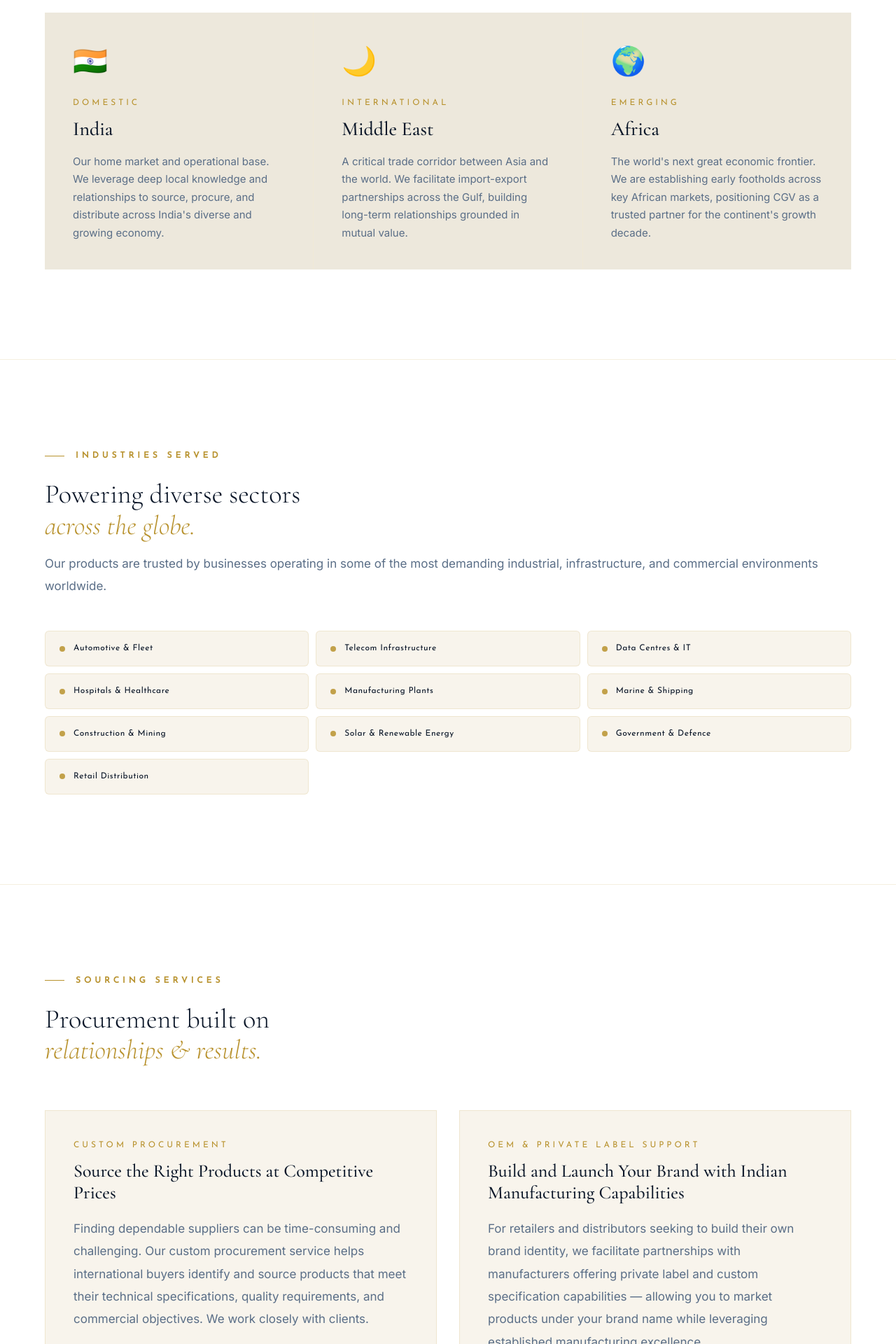
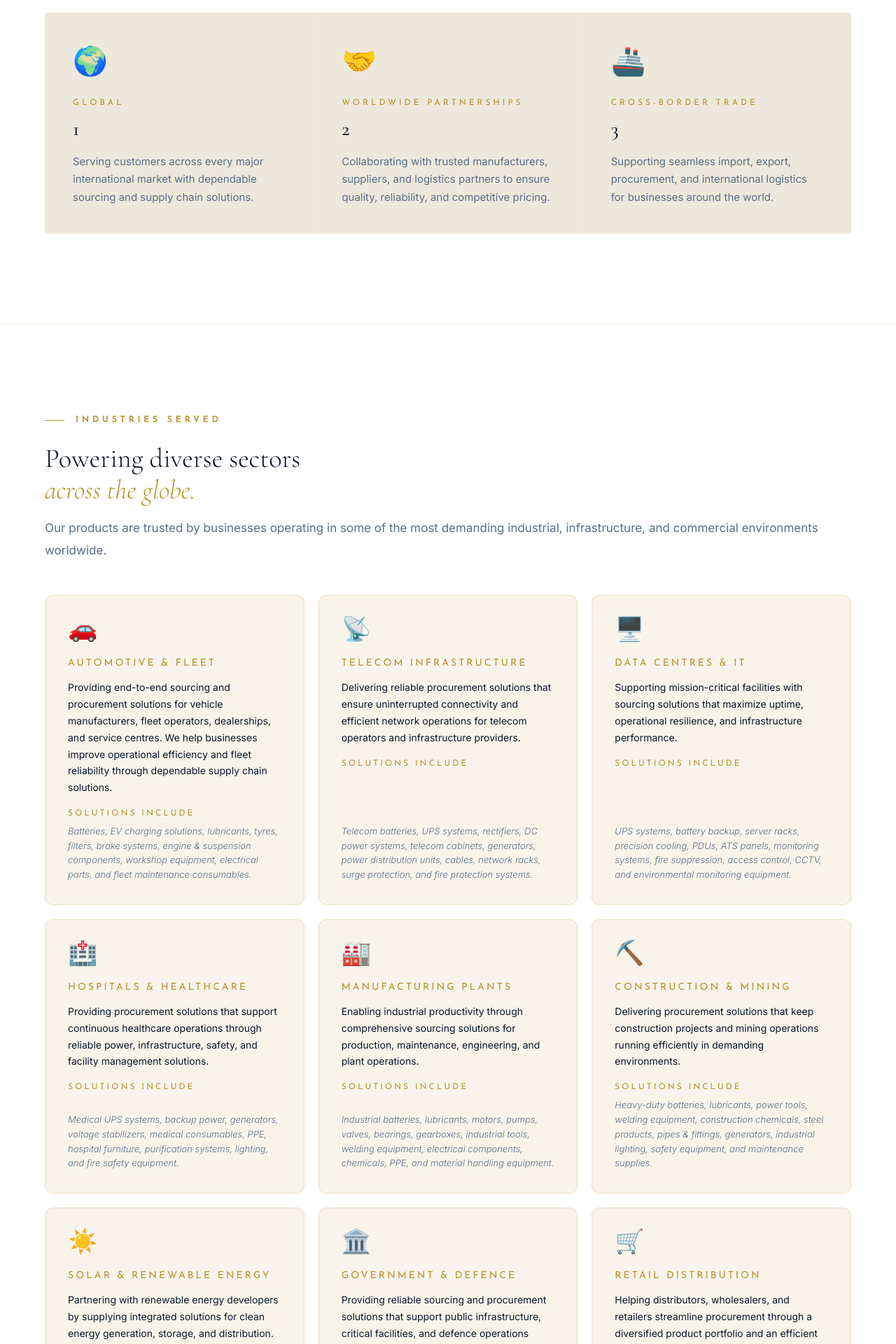
Before and after one commit to Arpan-117/lead-generation-main, a React (Vite) app: page / in a window 1280 px wide. Shown: the part 2160-4080 px from the top of the page at 70% size. Built offline with nearby package versions, Linux system fonts and the light colour scheme.

Commit message:
Updated Industries and Markets section

```diff
--- a/src/molecules/IndustryCard.jsx
+++ b/src/molecules/IndustryCard.jsx
@@ -1,13 +1,25 @@
 /**
  * MOLECULE — IndustryCard
- * A labelled card with a gold dot accent.
- * Used in the Industries section grid.
+ * Hover-reveal card. Default state shows icon + title at the bottom.
+ * On hover: icon shifts up, title + description slide up together,
+ * description fades in, background turns navy, gold border + underline appear.
+ * All transitions via globals.css mol-industry-card__* classes.
  */
-export function IndustryCard({ name }) {
+export function IndustryCard({ icon, title, desc, solutions }) {
   return (
     <div className="mol-industry-card">
-      <span className="mol-industry-card__dot" aria-hidden="true" />
-      <span className="mol-industry-card__name">{name}</span>
+      {/* <span className="mol-industry-card__dot" aria-hidden="true" />
+      <span className="mol-industry-card__name">{name}</span> */}
+
+      <span className="mol-industry-card__icon" aria-hidden="true">{icon}</span>
+      <p className="mol-industry-card__title">{title}</p>
+      <p className="mol-industry-card__desc">{desc}</p>
+      {solutions && (
+        <>
+          <p className="mol-industry-card__solutions-label">Solutions Include</p>
+          <p className="mol-industry-card__solutions">{solutions}</p>
+        </>
+      )}
     </div>
   );
 }
--- a/src/organisms/Industries.jsx
+++ b/src/organisms/Industries.jsx
@@ -3,17 +3,74 @@ import { IndustryCard } from '../molecules/IndustryCard';
 
 /* ── Data ─────────────────────────────────────────────────────────────────── */
 
+// const INDUSTRIES = [
+//   'Automotive & Fleet',
+//   'Telecom Infrastructure',
+//   'Data Centres & IT',
+//   'Hospitals & Healthcare',
+//   'Manufacturing Plants',
+//   'Marine & Shipping',
+//   'Construction & Mining',
+//   'Solar & Renewable Energy',
+//   'Government & Defence',
+//   'Retail Distribution',
+// ];
+
 const INDUSTRIES = [
-  'Automotive & Fleet',
-  'Telecom Infrastructure',
-  'Data Centres & IT',
-  'Hospitals & Healthcare',
-  'Manufacturing Plants',
-  'Marine & Shipping',
-  'Construction & Mining',
-  'Solar & Renewable Energy',
-  'Government & Defence',
-  'Retail Distribution',
+  {
+    icon:      '🚗',
+    title:     'Automotive & Fleet',
+    desc:      'Providing end-to-end sourcing and procurement solutions for vehicle manufacturers, fleet operators, dealerships, and service centres. We help businesses improve operational efficiency and fleet reliability through dependable supply chain solutions.',
+    solutions: 'Batteries, EV charging solutions, lubricants, tyres, filters, brake systems, engine & suspension components, workshop equipment, electrical parts, and fleet maintenance consumables.',
+  },
+  {
+    icon:      '📡',
+    title:     'Telecom Infrastructure',
+    desc:      'Delivering reliable procurement solutions that ensure uninterrupted connectivity and efficient network operations for telecom operators and infrastructure providers.',
+    solutions: 'Telecom batteries, UPS systems, rectifiers, DC power systems, telecom cabinets, generators, power distribution units, cables, network racks, surge protection, and fire protection systems.',
+  },
+  {
+    icon:      '🖥️',
+    title:     'Data Centres & IT',
+    desc:      'Supporting mission-critical facilities with sourcing solutions that maximize uptime, operational resilience, and infrastructure performance.',
+    solutions: 'UPS systems, battery backup, server racks, precision cooling, PDUs, ATS panels, monitoring systems, fire suppression, access control, CCTV, and environmental monitoring equipment.',
+  },
+  {
+    icon:      '🏥',
+    title:     'Hospitals & Healthcare',
+    desc:      'Providing procurement solutions that support continuous healthcare operations through reliable power, infrastructure, safety, and facility management solutions.',
+    solutions: 'Medical UPS systems, backup power, generators, voltage stabilizers, medical consumables, PPE, hospital furniture, purification systems, lighting, and fire safety equipment.',
+  },
+  {
+    icon:      '🏭',
+    title:     'Manufacturing Plants',
+    desc:      'Enabling industrial productivity through comprehensive sourcing solutions for production, maintenance, engineering, and plant operations.',
+    solutions: 'Industrial batteries, lubricants, motors, pumps, valves, bearings, gearboxes, industrial tools, welding equipment, electrical components, chemicals, PPE, and material handling equipment.',
+  },
+  {
+    icon:      '⛏️',
+    title:     'Construction & Mining',
+    desc:      'Delivering procurement solutions that keep construction projects and mining operations running efficiently in demanding environments.',
+    solutions: 'Heavy-duty batteries, lubricants, power tools, welding equipment, construction chemicals, steel products, pipes & fittings, generators, industrial lighting, safety equipment, and maintenance supplies.',
+  },
+  {
+    icon:      '☀️',
+    title:     'Solar & Renewable Energy',
+    desc:      'Partnering with renewable energy developers by supplying integrated solutions for clean energy generation, storage, and distribution.',
+    solutions: 'Solar panels, battery energy storage systems, inverters, charge controllers, mounting structures, DC cables, electrical protection systems, energy monitoring solutions, and renewable energy components.',
+  },
+  {
+    icon:      '🏛️',
+    title:     'Government & Defence',
+    desc:      'Providing reliable sourcing and procurement solutions that support public infrastructure, critical facilities, and defence operations while meeting stringent quality and compliance requirements.',
+    solutions: 'Industrial power systems, UPS, generators, communication equipment, surveillance systems, access control, IT infrastructure, emergency lighting, fire safety equipment, industrial tools, and PPE.',
+  },
+  {
+    icon:      '🛒',
+    title:     'Retail Distribution',
+    desc:      'Helping distributors, wholesalers, and retailers streamline procurement through a diversified product portfolio and an efficient global supply network.',
+    solutions: 'Consumer electronics, home appliances, batteries, lubricants, electrical accessories, hardware, power tools, packaging materials, office supplies, household products, FMCG products, and private label sourcing.',
+  },
 ];
 
 /* ── Component ────────────────────────────────────────────────────────────── */
@@ -32,9 +89,21 @@ export function Industries() {
         </BodyText>
       </div>
 
-      <div className="org-industries__grid">
+      {/* <div className="org-industries__grid">
         {INDUSTRIES.map((name) => (
           <IndustryCard key={name} name={name} />
+        ))}
+      </div> */}
+
+      <div className="org-industries__grid">
+         {INDUSTRIES.map((card) => (
+          <IndustryCard
+            key={card.title}
+            icon={card.icon}
+            title={card.title}
+            desc={card.desc}
+            solutions={card.solutions}
+          />
         ))}
       </div>
     </section>
--- a/src/organisms/Markets.jsx
+++ b/src/organisms/Markets.jsx
@@ -3,22 +3,22 @@ import { MarketCard } from '../molecules/MarketCard';
 
 const MARKETS = [
   {
-    flag:   '🇮🇳',
-    region: 'Domestic',
-    title:  'India',
-    desc:   "Our home market and operational base. We leverage deep local knowledge and relationships to source, procure, and distribute across India's diverse and growing economy.",
+    flag:   '🌍',
+    region: 'Global',
+    title:  '1',
+    desc:   "Serving customers across every major international market with dependable sourcing and supply chain solutions.",
   },
   {
-    flag:   '🌙',
-    region: 'International',
-    title:  'Middle East',
-    desc:   'A critical trade corridor between Asia and the world. We facilitate import-export partnerships across the Gulf, building long-term relationships grounded in mutual value.',
+    flag:   '🤝',
+    region: 'Worldwide Partnerships',
+    title:  '2',
+    desc:   'Collaborating with trusted manufacturers, suppliers, and logistics partners to ensure quality, reliability, and competitive pricing.',
   },
   {
-    flag:   '🌍',
-    region: 'Emerging',
-    title:  'Africa',
-    desc:   "The world's next great economic frontier. We are establishing early footholds across key African markets, positioning CGV as a trusted partner for the continent's growth decade.",
+    flag:   '🚢',
+    region: 'Cross-Border Trade',
+    title:  '3',
+    desc:   "Supporting seamless import, export, procurement, and international logistics for businesses around the world.",
   },
 ];
 
@@ -29,7 +29,7 @@ export function Markets() {
         <div>
           <SectionLabel>Our Reach</SectionLabel>
           <SectionHeading>
-            Three markets.<br /><em>One standard.</em>
+            Global Markets.<br /><em>Trusted Partnerships.</em>
           </SectionHeading>
         </div>
       </div>
@@ -37,7 +37,7 @@ export function Markets() {
       <div className="org-markets__grid">
         {MARKETS.map((m) => (
           <MarketCard
-            key={m.title}
+            key={m.region}
             flag={m.flag}
             region={m.region}
             title={m.title}
--- a/src/styles/globals.css
+++ b/src/styles/globals.css
@@ -287,7 +287,82 @@
   }
 
   /* Industry Card molecule */
+  /* Industry hover card - always visible content */
   .mol-industry-card {
+    @apply relative overflow-hidden flex flex-col
+           border border-gold/20 rounded-xl
+           bg-cream p-7 md:p-8
+           transition-all duration-300;
+  }
+  .mol-industry-card:hover {
+    @apply bg-navy border-gold;
+  }
+  /* Gold sweep underline */
+  .mol-industry-card::after {
+    content: '';
+    @apply absolute bottom-0 left-0 right-0 h-0.5 bg-gold
+           scale-x-0 origin-left transition-transform duration-500;
+  }
+  .mol-industry-card:hover::after {
+    @apply scale-x-100;
+  }
+
+  /* Icon — sits at top, shifts up on hover */
+  .mol-industry-card__icon {
+    @apply text-[34px] leading-none mb-5 block flex-shrink-0;
+  }
+  /* .mol-industry-card:hover .mol-industry-card__icon {
+    @apply -translate-y-2 opacity-80;
+  } */
+
+  /* Content block — title + desc move together as a unit */
+  /* .mol-industry-card__body {
+    @apply relative z-10 flex flex-col gap-0
+           transition-transform duration-300;
+  } */
+  /* .mol-industry-card:hover .mol-industry-card__body {
+    @apply -translate-y-3;
+  } */
+
+  .mol-industry-card__title {
+    @apply font-sans text-[14px] font-normal tracking-[3px]
+           text-gold uppercase mb-3
+           transition-colors duration-300;
+  }
+  .mol-industry-card:hover .mol-industry-card__title {
+    @apply text-gold-light;
+  }
+
+  /* Description — hidden by default, fades in on hover */
+  .mol-industry-card__desc {
+    @apply font-content text-[14px] font-normal text-navy leading-[1.7] mb-4
+           transition-colors duration-300;
+  }
+  .mol-industry-card:hover .mol-industry-card__desc {
+    @apply text-white
+    /* color: rgba(248,244,236,0.7); */
+  }
+  /* .mol-industry-card:hover .mol-industry-card__desc {
+    @apply max-h-[120px] opacity-100 mt-3;
+  } */
+
+  /* Solutions label */
+  .mol-industry-card__solutions-label {
+    @apply font-sans text-[12px] font-normal tracking-[3px]
+           text-gold uppercase mb-1.5;
+  }
+
+  /* Solutions text */
+  .mol-industry-card__solutions {
+    @apply font-content text-[13px] font-light text-muted italic leading-[1.6]
+           transition-colors duration-300 mt-auto;
+    /* color: rgba(10,22,40,0.6); */
+  }
+  .mol-industry-card:hover .mol-industry-card__solutions {
+    color: rgba(248,244,236,0.5);
+  }
+
+  /* .mol-industry-card {
     @apply flex items-center gap-3
            bg-cream border border-gold/15
            rounded-md px-5 py-4
@@ -302,7 +377,7 @@
   .mol-industry-card__name {
     @apply font-sans text-[12px] font-normal tracking-[0.5px]
            text-navy leading-[1.4];
-  }
+  } */
 
    /* Footer */
    /* Col headings */
@@ -590,8 +665,9 @@
   }
   .org-industries__header { @apply mb-10 md:mb-12; }
   .org-industries__grid {
-    @apply grid grid-cols-1 sm:grid-cols-2 lg:grid-cols-3
-           gap-2.5;
+    @apply grid grid-cols-1 sm:grid-cols-2 lg:grid-cols-3 gap-4 md:gap-5;
+    /* @apply grid grid-cols-1 sm:grid-cols-2 lg:grid-cols-3
+           gap-2.5; */
   }
 
   /* Footer */
```
